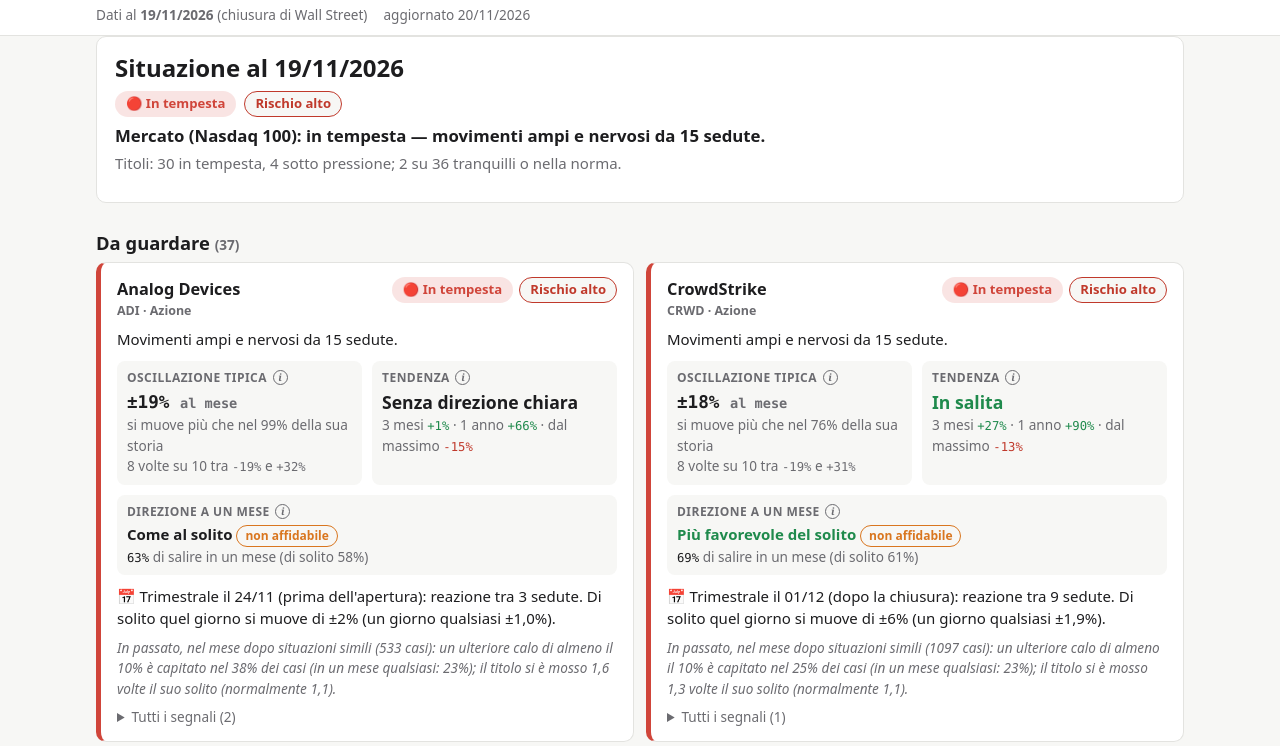
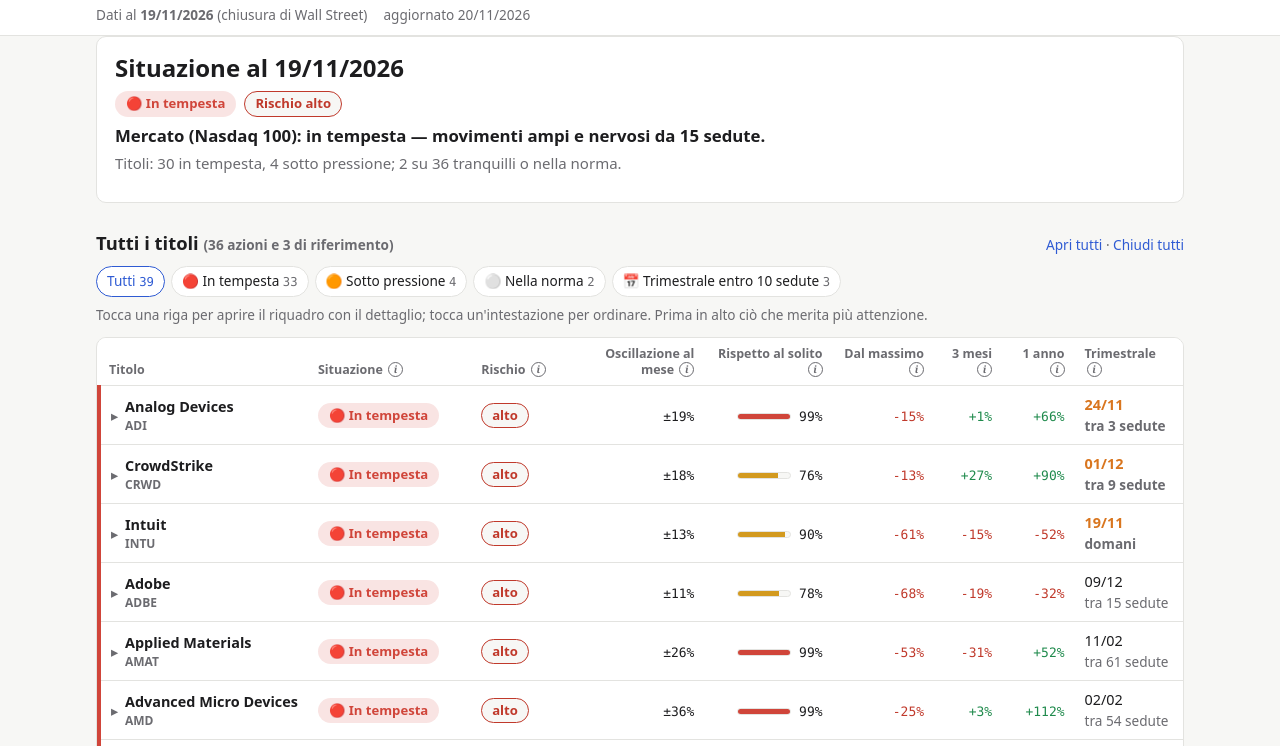
Before and after one commit to ST80Dev/FinanceNow, a plain HTML site: page docs/index.html in a window 1280 px wide. Shown: the part 50-796 px from the top of the page. Drawn offline with Linux system fonts and the light colour scheme.

Commit message:
Panoramica: tabella compatta di tutti i titoli con riquadri apribili
Una riga per titolo (situazione, rischio, dati chiave), filtri per situazione,
ordinamento per colonna; il riquadro di dettaglio si apre toccando la riga.
Sostituisce le sezioni 'Da guardare' e 'Senza novità' e la tabella in fondo.

Co-Authored-By: Claude Opus 5.5 <noreply@anthropic.com>
Claude-Session: https://claude.ai/code/session_01BAVANXhDzfqArNycofqguX

```diff
--- a/docs/app.js
+++ b/docs/app.js
@@ -85,7 +85,7 @@ const GLOSSARY = {
 };
 
 const state = { index: null, models: null, digest: null, patterns: null, assessment: null, direction: null, paper: null,
-  tickers: {}, sort: { key: null, dir: -1 }, horizon: "h1" };
+  tickers: {}, sort: { key: null, dir: -1 }, filter: "", open: new Set(), horizon: "h1" };
 const app = document.getElementById("app");
 const tooltip = document.getElementById("tooltip");
 
@@ -396,12 +396,12 @@ function factGrid(a, row, full = false) {
   </div>`;
 }
 
-function assessCard(a, row, full = false) {
+function assessCard(a, row, full = false, showName = !full) {
   const events = (a.events || []).filter((e) => full || e.soon || e.kind === "trimestrale_passata");
   const r = a.risk || {};
   return `<article class="acard sit-border-${esc(a.situation.key)}">
     <div class="acard-head">
-      ${full ? "" : `<div class="acard-name">${instName(a, true)}</div>`}
+      ${showName ? `<div class="acard-name">${instName(a, true)}</div>` : ""}
       <div class="acard-badges">${situationBadge(a.situation)} ${riskBadge(r)}</div>
     </div>
     <p class="acard-why">${esc(cap(a.situation.why))}.</p>
@@ -415,42 +415,41 @@ function assessCard(a, row, full = false) {
 
 /* ------------------------------------------------------------------ panoramica */
 
+/* Tabella compatta: una riga per strumento, senza spiegazioni nelle celle (così un tocco sulla riga apre il
+ * riquadro anche sul telefono); le spiegazioni restano nelle intestazioni (i) e nel riquadro aperto.
+ * hide: "sm" = nascosta sul telefono, "md" = nascosta anche su schermi medi. */
+const SIT_ORDER = ["tempesta", "pressione", "ripresa", "norma", "tranquillo"];
+const RISK_SHORT = { alto: "alto", normale: "normale", basso: "basso" };
 const COLUMNS = [
-  { key: "name", label: "Strumento", left: true, render: (r) => instName(r, true) },
-  { key: "sit_rank", label: "Situazione", tip: "situazione", left: true, render: (r, a) => situationBadge(a?.situation) },
-  { key: "risk_rank", label: "Rischio", tip: "rischio", left: true, render: (r, a) => riskBadge(a?.risk) },
-  { key: "rv_21", label: "Oscillazione/mese", tip: "oscillazione", render: (r) => `<span class="num">±${pct(isNum(r.rv_21) ? r.rv_21 / Math.sqrt(12) : null, 0)}</span>` },
-  { key: "vol_pct", label: "Rispetto al solito", tip: "solito", render: (r, a) => solitoBar(a?.risk?.vol_percentile) },
-  { key: "drawdown", label: "Dal massimo", tip: "massimo", render: (r) => `<span class="num ${signClass(r.drawdown)}">${pct(r.drawdown, 0)}</span>` },
-  { key: "mom_3m", label: "3 mesi", tip: "andamento", render: (r) => `<span class="num ${signClass(r.mom_3m)}">${pct(simple(r.mom_3m), 1, true)}</span>` },
-  { key: "mom_12m", label: "1 anno", tip: "andamento", render: (r) => `<span class="num ${signClass(r.mom_12m)}">${pct(simple(r.mom_12m), 1, true)}</span>` },
-  { key: "beta_252", label: "Segue il Nasdaq", tip: "beta", render: (r) => betaText(r.beta_252) },
-  { key: "earn_next", label: "Trimestrale", tip: "trimestrale", left: true, render: (r, a) => earnCell(a) },
+  { key: "name", label: "Titolo", left: true,
+    render: (r, a) => `<span class="chev" aria-hidden="true"></span><span class="name">${esc(r.name)}<small>${esc(r.id.toUpperCase())}${r.asset_class === "stock" ? "" : " · " + esc(CLASS_LABELS[r.asset_class] || "")}</small></span>` },
+  { key: "sit_rank", label: "Situazione", short: "Stato", tip: "situazione", left: true,
+    render: (r, a) => a ? `<span class="sit sit-${esc(a.situation.key)}">${SITUATION_ICON[a.situation.key] || ""}<span class="sit-word"> ${esc(a.situation.label)}</span></span>` : "–" },
+  { key: "risk_rank", label: "Rischio", tip: "rischio", left: true,
+    render: (r, a) => a ? `<span class="risk risk-${esc(a.risk.level)}">${esc(RISK_SHORT[a.risk.level] || a.risk.level)}</span>` : "–" },
+  { key: "rv_21", label: "Oscillazione al mese", tip: "oscillazione", hide: "sm", render: (r) => `<span class="num">±${pct(isNum(r.rv_21) ? r.rv_21 / Math.sqrt(12) : null, 0)}</span>` },
+  { key: "vol_pct", label: "Rispetto al solito", tip: "solito", hide: "md", render: (r, a) => solitoBar(a?.risk?.vol_percentile) },
+  { key: "drawdown", label: "Dal massimo", tip: "massimo", hide: "sm", render: (r) => `<span class="num ${signClass(r.drawdown)}">${pct(r.drawdown, 0)}</span>` },
+  { key: "mom_3m", label: "3 mesi", short: "3 m", tip: "andamento", render: (r) => `<span class="num ${signClass(r.mom_3m)}">${pct(simple(r.mom_3m), 0, true)}</span>` },
+  { key: "mom_12m", label: "1 anno", tip: "andamento", hide: "sm", render: (r) => `<span class="num ${signClass(r.mom_12m)}">${pct(simple(r.mom_12m), 0, true)}</span>` },
+  { key: "earn_next", label: "Trimestrale", tip: "trimestrale", left: true, hide: "sm", render: (r, a) => earnCell(a) },
 ];
 
 function solitoBar(p) {
   if (!isNum(p)) return "–";
   const cls = p >= 0.9 ? "hot" : p >= 0.7 ? "warm" : p <= 0.1 ? "cold" : "";
-  return `<span class="meter ${cls}" data-tip="${tipText("solito", `Oggi: più che nel ${Math.round(p * 100)}% della sua storia.`)}"><i style="width:${Math.round(p * 100)}%"></i></span><span class="num small"> ${Math.round(p * 100)}%</span>`;
-}
-function betaText(b) {
-  if (!isNum(b)) return `<span class="muted">–</span>`;
-  const word = b >= 1.25 ? "amplifica" : b <= 0.8 ? "attenua" : "simile";
-  return `<span class="num" data-tip="${tipText("beta", `Se il Nasdaq fa ±1%, di solito questo titolo fa ±${num(b, 1)}%.`)}">${num(b, 1)}×</span> <span class="small muted">${word}</span>`;
+  return `<span class="meter ${cls}"><i style="width:${Math.round(p * 100)}%"></i></span><span class="num small"> ${Math.round(p * 100)}%</span>`;
 }
 function earnCell(a) {
   const e = (a?.events || []).find((x) => x.kind === "trimestrale");
   if (!e) return `<span class="muted">–</span>`;
   const soon = e.sessions_until <= 10;
-  return `<span class="${soon ? "earn-soon" : ""}" data-tip="${esc(e.text)}">${shortDate(e.date)} <span class="small muted">(${e.sessions_until <= 1 ? "domani" : "tra " + e.sessions_until + " sedute"})</span></span>`;
+  return `<span class="${soon ? "earn-soon" : ""}">${shortDate(e.date)} <span class="small muted earn-when">${e.sessions_until <= 1 ? "domani" : "tra " + e.sessions_until + " sedute"}</span></span>`;
 }
-
-function quietEarn(a) {
-  const e = (a.events || []).find((x) => x.kind === "trimestrale" && x.soon);
-  return e ? `<span class="earn-soon small"> · 📅 trimestrale ${e.sessions_until <= 1 ? "domani" : "tra " + e.sessions_until + " sedute"}</span>` : "";
-}
+const earnSoon = (a) => (a?.events || []).some((x) => x.kind === "trimestrale" && x.sessions_until <= 10);
 
 function sortValue(r, a, key) {
+  if (key === "name") return r.name.toLowerCase();
   if (key === "sit_rank") return a ? { tempesta: 4, pressione: 3, ripresa: 2, norma: 1, tranquillo: 0 }[a.situation.key] : -1;
   if (key === "risk_rank") return a ? { alto: 2, normale: 1, basso: 0 }[a.risk.level] : -1;
   if (key === "vol_pct") return a?.risk?.vol_percentile;
@@ -458,17 +457,14 @@ function sortValue(r, a, key) {
   return r[key];
 }
 
-function renderOverview() {
-  setActiveTab("overview");
-  const A = state.assessment;
-  if (!A) { app.innerHTML = `<h1>Panoramica</h1><p class="notice">Valutazione non ancora disponibile: compare dopo il prossimo run di daily.yml.</p>`; return; }
+function overviewRows(A) {
   const byId = Object.fromEntries(A.instruments.map((a) => [a.id, a]));
   const rowsById = Object.fromEntries(state.index.instruments.map((r) => [r.id, r]));
-  const focus = A.instruments.filter((a) => ["tempesta", "pressione", "ripresa"].includes(a.situation.key) || a.risk.level === "alto");
-  const quiet = A.instruments.filter((a) => !focus.includes(a));
-  const m = A.market || {};
-
-  const rows = [...state.index.instruments];
+  // ordine di partenza: quello della valutazione (prima ciò che merita attenzione), poi gli strumenti senza valutazione
+  let rows = [...A.instruments.map((a) => rowsById[a.id] || a), ...state.index.instruments.filter((r) => !byId[r.id])];
+  const f = state.filter;
+  if (f === "trimestrale") rows = rows.filter((r) => earnSoon(byId[r.id]));
+  else if (f) rows = rows.filter((r) => byId[r.id]?.situation.key === f);
   const { key, dir } = state.sort;
   if (key) {
     rows.sort((x, y) => {
@@ -479,7 +475,44 @@ function renderOverview() {
       return (va > vb ? 1 : -1) * dir;
     });
   }
+  return { rows, byId, rowsById };
+}
+
+function filterChips(A) {
+  const counts = {};
+  A.instruments.forEach((a) => { counts[a.situation.key] = (counts[a.situation.key] || 0) + 1; });
+  const nEarn = A.instruments.filter(earnSoon).length;
+  const chip = (val, label, n) => `<button type="button" class="fchip ${state.filter === val ? "on" : ""}" data-filter="${esc(val)}">${label} <span class="num">${n}</span></button>`;
+  const labels = Object.fromEntries(A.instruments.map((a) => [a.situation.key, a.situation.label]));
+  return `<div class="fchips" role="group" aria-label="Filtra per situazione">
+    ${chip("", "Tutti", A.instruments.length)}
+    ${SIT_ORDER.filter((k) => counts[k]).map((k) => chip(k, `${SITUATION_ICON[k]} ${esc(labels[k])}`, counts[k])).join("")}
+    ${nEarn ? chip("trimestrale", "📅 Trimestrale entro 10 sedute", nEarn) : ""}
+  </div>`;
+}
+
+function renderOverview() {
+  setActiveTab("overview");
+  const A = state.assessment;
+  if (!A) { app.innerHTML = `<h1>Panoramica</h1><p class="notice">Valutazione non ancora disponibile: compare dopo il prossimo run di daily.yml.</p>`; return; }
+  const { rows, byId } = overviewRows(A);
+  const nStocks = A.instruments.filter((a) => a.asset_class === "stock").length;
+  const m = A.market || {};
+  const { key, dir } = state.sort;
+  const ncol = COLUMNS.length;
   const live = A.live || {};
+  const hideCls = (c) => (c.hide ? ` hide-${c.hide}` : "");
+  const body = rows.map((r) => {
+    const a = byId[r.id];
+    const open = state.open.has(r.id);
+    const main = `<tr class="ov-row ${open ? "open" : ""} ${a ? "sit-row-" + esc(a.situation.key) : ""}" data-id="${esc(r.id)}" tabindex="0" aria-expanded="${open}">
+      ${COLUMNS.map((c) => `<td class="${c.left ? "left" : ""}${hideCls(c)}">${c.render(r, a)}</td>`).join("")}</tr>`;
+    if (!open) return main;
+    return main + `<tr class="ov-detail"><td colspan="${ncol}">
+      ${a ? assessCard(a, r, false, false) : `<p class="muted">Valutazione non disponibile per questo strumento.</p>`}
+      <p class="ov-more"><a href="#/t/${esc(r.id)}">Apri la scheda completa di ${esc(r.name)} →</a></p></td></tr>`;
+  }).join("");
+
   app.innerHTML = `
     <section class="market">
       <h1>Situazione al ${fmtDate(A.as_of)}</h1>
@@ -488,20 +521,18 @@ function renderOverview() {
       <p class="muted">${esc(m.detail || "")}</p>
     </section>
 
-    <h2>Da guardare <span class="muted small">(${focus.length})</span></h2>
-    ${focus.length ? `<div class="acards">${focus.map((a) => assessCard(a, rowsById[a.id])).join("")}</div>`
-      : `<p class="notice">Niente di particolare oggi: tutti gli strumenti sono tranquilli o nella norma.</p>`}
-
-    ${quiet.length ? `<h2>Senza novità <span class="muted small">(${quiet.length})</span></h2>
-      <div class="quiet">${quiet.map((a) => `<a class="quiet-item" href="#/t/${esc(a.id)}" data-tip="${esc(`**${a.name}**\n${a.description || ""}\n\n${cap(a.situation.why)}.`)}">
-        ${SITUATION_ICON[a.situation.key]} <strong>${esc(a.name)}</strong> <span class="muted small">${esc(a.id.toUpperCase())} · ${esc(a.situation.label.toLowerCase())} · ${esc((RISK_LABEL[a.risk.level] || "").toLowerCase())}</span>
-        ${quietEarn(a)}</a>`).join("")}</div>` : ""}
-
-    <h2>Tutti gli strumenti</h2>
-    <p class="muted small">Passa sopra (o tocca) titoli, intestazioni e valori per la spiegazione. Clicca un'intestazione per ordinare, un nome per il dettaglio.</p>
-    <div class="table-scroll"><table>
-      <thead><tr>${COLUMNS.map((c) => `<th class="sortable ${c.left ? "left" : ""} ${key === c.key ? "sorted" + (dir > 0 ? " asc" : "") : ""}" data-key="${c.key}">${c.label}${c.tip ? " " + info(c.tip) : ""}</th>`).join("")}</tr></thead>
-      <tbody>${rows.map((r) => `<tr class="clickable" data-id="${esc(r.id)}">${COLUMNS.map((c) => `<td class="${c.left ? "left" : ""}">${c.render(r, byId[r.id])}</td>`).join("")}</tr>`).join("")}</tbody>
+    <div class="ov-head">
+      <h2>Tutti i titoli <span class="muted small">(${state.filter ? rows.length + " di " + A.instruments.length : nStocks + " azioni e " + (A.instruments.length - nStocks) + " di riferimento"})</span></h2>
+      <div class="ov-tools">
+        <button type="button" class="link-btn" data-act="open-all">Apri tutti</button> ·
+        <button type="button" class="link-btn" data-act="close-all">Chiudi tutti</button>
+      </div>
+    </div>
+    ${filterChips(A)}
+    <p class="muted small">Tocca una riga per aprire il riquadro con il dettaglio; tocca un'intestazione per ordinare. Prima in alto ciò che merita più attenzione.</p>
+    <div class="table-scroll"><table class="ov-table">
+      <thead><tr>${COLUMNS.map((c) => `<th class="sortable ${c.left ? "left" : ""}${hideCls(c)} ${key === c.key ? "sorted" + (dir > 0 ? " asc" : "") : ""}" data-key="${c.key}">${c.short ? `<span class="lbl-long">${c.label}</span><span class="lbl-short">${c.short}</span>` : c.label}${c.tip ? " " + info(c.tip) : ""}</th>`).join("")}</tr></thead>
+      <tbody>${body || `<tr><td colspan="${ncol}" class="muted">Nessuno strumento con questo filtro.</td></tr>`}</tbody>
     </table></div>
 
     <section class="series-panel live">
@@ -519,13 +550,22 @@ function renderOverview() {
 
   app.querySelectorAll("th.sortable").forEach((th) => th.addEventListener("click", () => {
     const k = th.dataset.key;
-    state.sort = { key: k, dir: state.sort.key === k ? -state.sort.dir : -1 };
+    state.sort = { key: k, dir: state.sort.key === k ? -state.sort.dir : (k === "name" ? 1 : -1) };
     renderOverview();
   }));
-  app.querySelectorAll("tr.clickable").forEach((tr) => tr.addEventListener("click", (e) => {
-    if (e.target.closest("a")) return;
-    location.hash = `#/t/${tr.dataset.id}`;
-  }));
+  app.querySelectorAll(".fchip").forEach((b) => b.addEventListener("click", () => { state.filter = b.dataset.filter; renderOverview(); }));
+  app.querySelector('[data-act="open-all"]').addEventListener("click", () => { rows.forEach((r) => state.open.add(r.id)); renderOverview(); });
+  app.querySelector('[data-act="close-all"]').addEventListener("click", () => { state.open.clear(); renderOverview(); });
+  const toggle = (id) => {
+    state.open.has(id) ? state.open.delete(id) : state.open.add(id);
+    const y = window.scrollY;
+    renderOverview();
+    window.scrollTo(0, y);
+  };
+  app.querySelectorAll("tr.ov-row").forEach((tr) => {
+    tr.addEventListener("click", (e) => { if (!e.target.closest("a, .info")) toggle(tr.dataset.id); });
+    tr.addEventListener("keydown", (e) => { if (e.key === "Enter" || e.key === " ") { e.preventDefault(); toggle(tr.dataset.id); } });
+  });
 }
 
 /* ------------------------------------------------------------------ dettaglio strumento */
--- a/docs/style.css
+++ b/docs/style.css
@@ -260,9 +260,45 @@ td.wrap-cell { white-space: normal; min-width: 280px; }
 .sig-list li { margin: 3px 0; }
 details summary { cursor: pointer; color: var(--muted); margin-top: 8px; }
 
-.quiet { display: grid; grid-template-columns: repeat(auto-fill, minmax(280px, 1fr)); gap: 6px 14px; }
-.quiet-item { color: var(--text); padding: 6px 10px; background: var(--surface); border: 1px solid var(--border); border-radius: 8px; }
-.quiet-item:hover { text-decoration: none; border-color: var(--muted); }
+/* panoramica compatta: una riga per titolo, riquadro di dettaglio apribile */
+.ov-head { display: flex; justify-content: space-between; align-items: baseline; gap: 8px; flex-wrap: wrap; }
+.ov-tools { font-size: 0.85rem; color: var(--muted); }
+.fchips { display: flex; flex-wrap: wrap; gap: 6px; margin: 4px 0 8px; }
+.fchip { font: inherit; font-size: 0.85rem; padding: 4px 10px; border-radius: 999px; border: 1px solid var(--border);
+  background: var(--surface); color: var(--text); cursor: pointer; }
+.fchip .num { color: var(--muted); }
+.fchip.on { border-color: var(--accent); color: var(--accent); }
+.fchip.on .num { color: var(--accent); }
+.ov-table td { vertical-align: middle; }
+.ov-table th { white-space: normal; vertical-align: bottom; line-height: 1.25; }
+.ov-table .earn-when { display: block; }
+.ov-table .name small { display: block; color: var(--muted); font-size: 0.75rem; }
+.ov-table .name { display: inline-block; vertical-align: middle; font-weight: 600; }
+tr.ov-row { cursor: pointer; }
+tr.ov-row:hover td, tr.ov-row:focus td { background: var(--bg); }
+tr.ov-row:focus { outline: none; }
+tr.ov-row td:first-child { border-left: 4px solid transparent; }
+tr.sit-row-tempesta td:first-child { border-left-color: var(--sit-tempesta); }
+tr.sit-row-pressione td:first-child { border-left-color: var(--sit-pressione); }
+tr.sit-row-ripresa td:first-child { border-left-color: var(--sit-ripresa); }
+tr.sit-row-tranquillo td:first-child { border-left-color: var(--sit-tranquillo); }
+.chev { display: inline-block; width: 14px; color: var(--muted); vertical-align: middle; }
+.chev::before { content: "▸"; }
+tr.ov-row.open .chev::before { content: "▾"; }
+tr.ov-row.open td { border-bottom-color: transparent; background: var(--bg); }
+tr.ov-detail > td { white-space: normal; text-align: left; background: var(--bg); padding: 0 10px 12px; }
+tr.ov-detail .acard { margin: 0; }
+.ov-more { margin: 8px 0 0; font-size: 0.9rem; }
+.lbl-short { display: none; }
+@media (max-width: 900px) { .hide-md { display: none; } }
+@media (max-width: 600px) {
+  .hide-sm { display: none; }
+  .ov-table .sit-word, .ov-table .lbl-long { display: none; }
+  .ov-table .lbl-short { display: inline; }
+  .ov-table th, .ov-table td { padding: 8px 6px; }
+  .ov-table .name { white-space: normal; max-width: 42vw; }
+  tr.ov-detail > td { padding: 0 4px 10px; }
+}
 
 /* spiegazioni */
 .info {
```
